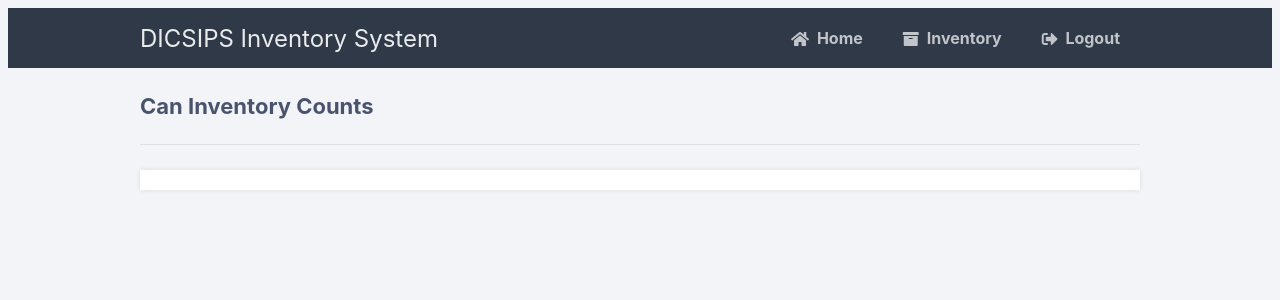
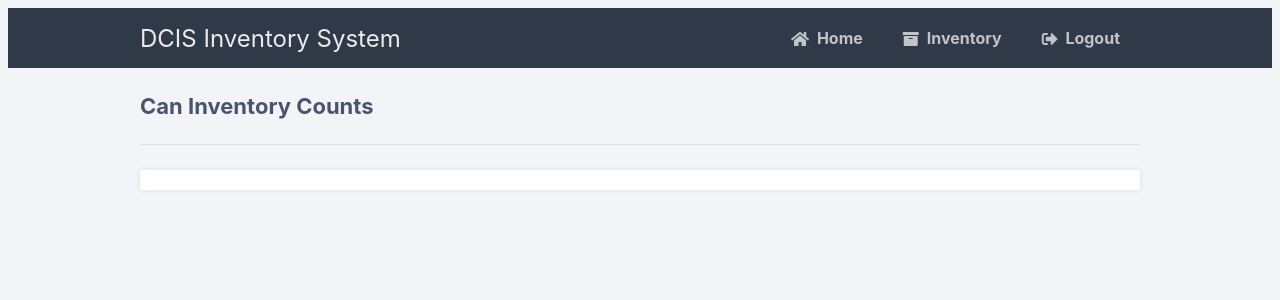
Before and after one commit to Forsak3n8/DCIS, a PHP site: page /inventory.php in a window 1280 px wide. Shown: the top 300 px of the page. Run offline with PHP 8.4, Linux system fonts and the light colour scheme; the visitor is signed in with stand-in values (Sample User, id 1); data that the repository does not hold is empty.

Commit message:
Add files via upload

```diff
--- a/Webserver/inventory.php
+++ b/Webserver/inventory.php
@@ -24,10 +24,6 @@ $stmt = $con->prepare('SELECT title, qoh FROM cans');
 $stmt->execute();
 $var = $stmt->get_result();
 $rows = $var->fetch_all(MYSQLI_ASSOC);
-foreach ($rows as $row) {
-    printf("%s (%s)<br>", $row["title"], $row["qoh"]);
-	}
-
 $stmt->close();
 ?>
 
@@ -43,7 +39,7 @@ $stmt->close();
 	<body class="loggedin">
 		<nav class="navtop">
 			<div>
-				<h1>DICSIPS Inventory System</h1>
+				<h1>DCIS Inventory System</h1>
 				<a href="home.php"><i class="fas fa-home"></i>Home</a>
 				<a href="inventory.php"><i class="fas fa-archive"></i>Inventory</a>
 				<a href="logout.php"><i class="fas fa-sign-out-alt"></i>Logout</a>
```
